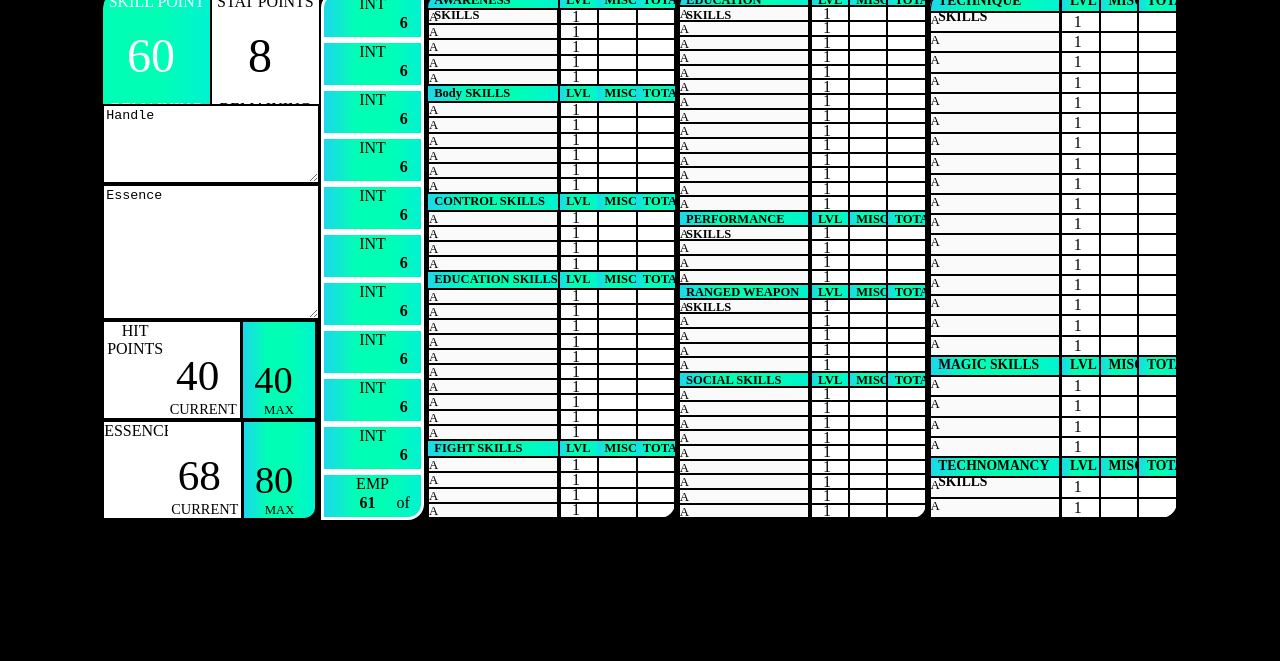
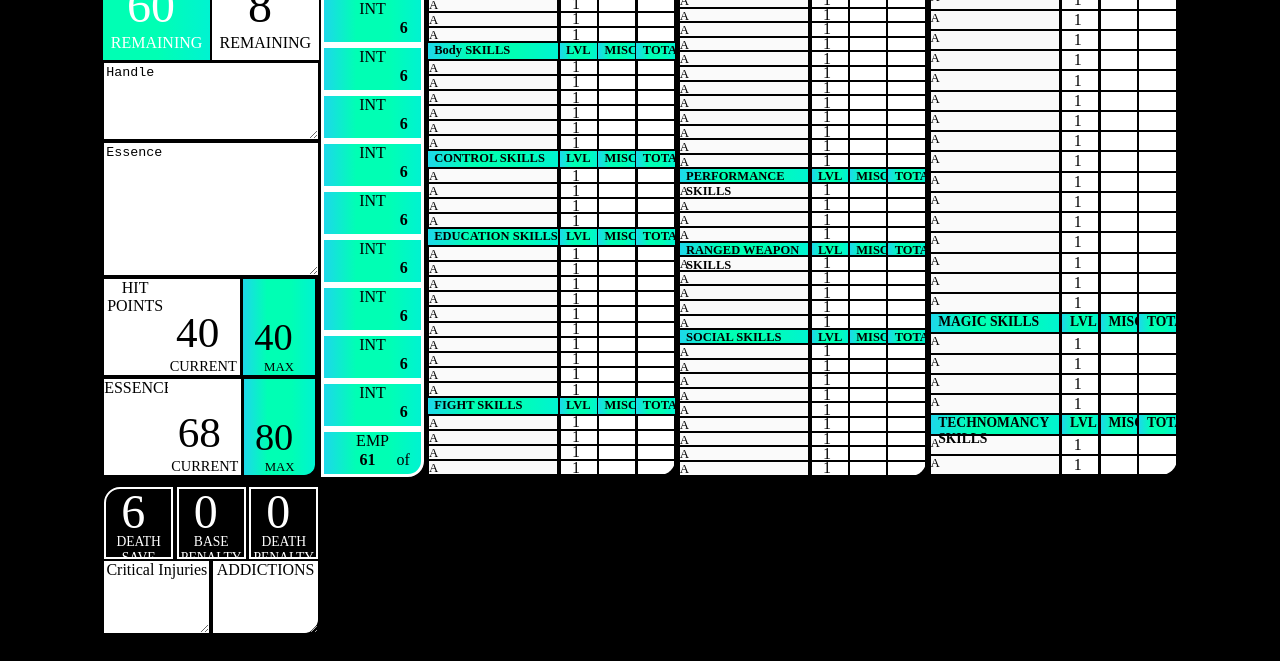
Before and after one commit to abhishekkumar1775/building_game_sheet, a plain HTML site: page index.html in a window 1280 px wide. Shown: the part 139-800 px from the top of the page. Drawn offline with Linux system fonts and the light colour scheme; a web font is replaced by a local one.

Commit message:
footer added

```diff
--- a/index.html
+++ b/index.html
@@ -40,7 +40,8 @@
                                                 <div class="d-flex first-col">
                                                         <p class="top m-0" style="margin-block-start: 0em !important;
                                                         margin-block-end: 0em !important;">SKILL POINT</p>
-                                                        <p class="middle m-0 p-0">
+                                                        <p class="middle m-0 p-0" style="margin-block-start: 0em !important;
+                                                        margin-block-end: 0em !important;">
                                                                 <input type="number" value="60">
                                                         </p>
                                                         <p class="bottom m-0" style="margin-block-start: 0em !important;
@@ -52,7 +53,8 @@
                                                 <div class="d-flex second-col">
                                                         <p class="top m-0" style="margin-block-start: 0em !important;
                                                         margin-block-end: 0em !important;">STAT POINTS</p>
-                                                        <p class="middle m-0 p-0">
+                                                        <p class="middle m-0 p-0" style="margin-block-start: 0em !important;
+                                                        margin-block-end: 0em !important;">
                                                                 <input type="number" value="8">
                                                         </p>
                                                         <p class="bottom m-0" style="margin-block-start: 0em !important;
@@ -116,9 +118,6 @@ Essence
                                         </div>
                                 </div>
                         </div>
-
-
-
                 </div>
                 <div class="second-col sidebar" style="height: 66vh; max-height: 66vh;">
                         <div class="box-1">
@@ -729,9 +728,35 @@ Essence
                 </div>
         </div>
 
-        <!-- <div>
-                <img src="images/Picture1.png" alt="">
-        </div> -->
+        <footer id="footer">
+                <div class="first-footer">
+                        <div class="row first-row">
+                                <div class="first-col first">
+                                        <div><input type="number" value="6"></div>
+                                        <span>DEATH SAVE</span>
+                                </div>
+                                <div class="first-col">
+                                        <div><input type="number" value="0"></div>
+                                        <span>BASE PENALTY</span>
+                                </div>
+                                <div class="first-col">
+                                        <div><input type="number" value="0"></div>
+                                        <span>DEATH PENALTY</span>
+                                </div>
+                        </div>
+
+                        <div class="row second-row">
+                                <div class="first-col">
+                                        <label for="text-one">Critical Injuries</label>
+                                        <textarea name="" id="text-one" cols="35" rows="2"></textarea>
+                                </div>
+                                <div class="first-col last">
+                                        <label for="text-one">ADDICTIONS</label>
+                                        <textarea name="" id="text-two" cols="35" rows="2"></textarea>
+                                </div>
+                        </div>
+                </div>
+        </footer>
 
 </body>
 
--- a/mystyle.css
+++ b/mystyle.css
@@ -8,6 +8,8 @@ body{
     flex-direction: column;
     justify-content: start;
 
+    margin: auto auto;
+
      /* background-image: url(images/main.png);
     background-repeat: no-repeat;
     background-position-x: 130%;
@@ -15,11 +17,17 @@ body{
 
 }
 
+/* -------------------HEADER---------------- */
+
 header{
+    width: 85vw;
+    height: 10vh;
+
     display: flex;
-    width: 85vw;
+
+
     margin:auto;
-    margin-top: 5vh;
+    margin-top: 0vh;
     margin-bottom: 1vh;
 }
 
@@ -46,14 +54,18 @@ div img{
 
 }
 .nav-bar button{
-    width: 8vw;
+    width: 8.5vw;
     border: 0.2rem solid white;
     height: 5vh;
+
+    overflow: hidden;
 
     margin: 0 0.5vw;
     padding:0.9vh 0.8vw ;
 
     text-align: center;
+
+    font-size: 1rem;
 
     border-radius: 0.8rem;
     transition: 0.3s;
@@ -84,9 +96,6 @@ div img{
 }
 
 
-.nav-bar button:hover{
-
-}
 
 .d-flex{
     display: flex;
@@ -126,10 +135,11 @@ div img{
 }
 .first-col .first-row .first-col{
     width: 100%;
-    height: 100%;
+    height: 14vh;
     box-sizing: border-box;
 
-    display: inline-block;
+    display: flex;
+    flex-direction: column;
 
     text-align: center;
 
@@ -144,9 +154,11 @@ div img{
 
 .first-col .first-row .second-col{
     width: 100%;
-    height: 100%;
+    height: 14vh;
     box-sizing: border-box;
-    display: inline-block;
+
+    display: flex;
+    flex-direction: column;
 
     text-align: center;
 
@@ -154,6 +166,8 @@ div img{
 
     background-color: white;
     color: rgb(0, 0, 0);
+
+    font-size: 1rem;
 
     flex: ;
 }
@@ -254,6 +268,7 @@ input[type=number]{
 .second-col{
     box-sizing: border-box;
     font-family:  "Body Grotesque Slim";
+    background-color: black;
 }
 .second-col >div{
     width: 8vw;
@@ -451,3 +466,106 @@ height: 1.89vh;
     font-size: 0.85rem;
     padding-left: 0.6vw;
 }
+
+    /*--------------FOOTER------------------  */
+footer{
+    display: flex;
+    flex-direction: column;
+
+    width: 84vw;
+    height: 18vh;
+
+    background-color: transparent;
+
+    margin: auto;
+    margin-top: 1vh;
+}
+
+footer .first-row{
+    width: 17vw;
+    height: 9vh;
+
+    display: flex;
+    flex-direction: row;
+
+    background-color: transparent;
+    margin-bottom: 0.1rem;
+}
+
+footer .second-row{
+    width: 17vw;
+    height: 9vh;
+
+    display: flex;
+    flex-direction: row;
+
+    background-color: rgb(0, 0, 0);
+}
+footer .first-row .first-col{
+    width: 6.33vw;
+    height: 9VH;
+
+    box-sizing: border-box;
+
+    border: 2px solid rgb(255, 255, 255);
+    margin-bottom: 1vh;
+
+    margin: 0.1rem;
+
+    text-align: center;
+    font-size: 0.85rem;
+
+    background-color: rgb(0, 0, 0);
+    color: white;
+}
+footer .first-row .first-col.first{
+    border-top-left-radius: 1rem;
+}
+footer .first-row .first-col input[type=number]{
+    height: 5.4vh;
+    font-size: 3rem;
+
+}
+
+footer .second-row .first-col{
+    width: 8.5vw;
+    height: 9VH;
+
+    display: flex;
+    flex-direction: column;
+    text-align: center;
+
+    border: 2px solid black;
+    background-color: rgb(255, 255, 255);
+}
+footer .second-row .first-col.last{
+    border-bottom-right-radius: 1rem;
+}
+footer .first-col textarea#text-one{
+    /* width: 3vw; */
+    margin: 0;
+    padding: 0;
+
+    box-sizing: border-box;
+    border-bottom-right-radius: 1rem;
+
+    border: none !important;
+}
+footer .first-col textarea#text-two{
+    /* width: 3vw; */
+    margin: 0;
+    padding: 0;
+
+    box-sizing: border-box;
+    border-bottom-right-radius: 1rem;
+
+    border: none !important;
+}
+
+
+/* footer#footer .first-col .row.first-row .first-col{
+    height: 9vh;
+
+    background-color: white;
+    background-image: none !important;
+} */
```
